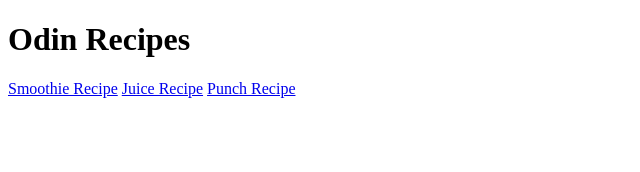
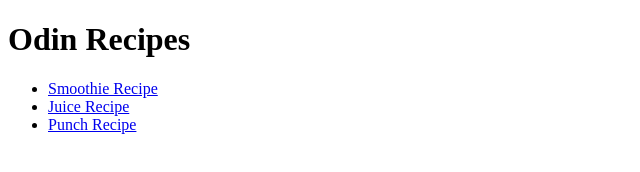
Before and after one commit to gitRagz/odin-recipes, a plain HTML site: page index.html in a window 1280 px wide. Shown: the whole page, without its empty margins (0-640 px from the left). Drawn offline with Linux system fonts and the light colour scheme.

```diff
--- a/index.html
+++ b/index.html
@@ -8,9 +8,10 @@
 </head>
 <body>
     <h1>Odin Recipes</h1>
-    <a href="recipes/smoothie.html">Smoothie Recipe</a>
-    <a href="recipes/juice.html">Juice Recipe</a>
-    <a href="recipes/punch.html">Punch Recipe</a>
-
+    <ul>
+    <li><a href="recipes/smoothie.html">Smoothie Recipe</a></li>
+    <li><a href="recipes/juice.html">Juice Recipe</a></li>
+    <li><a href="recipes/punch.html">Punch Recipe</a></li>
+</ul>
 </body>
 </html>
```
Also changed, not shown: recipes/juice.html (+2 -0 lines), recipes/punch.html (+2 -0 lines), recipes/smoothie.html (+2 -0 lines).
